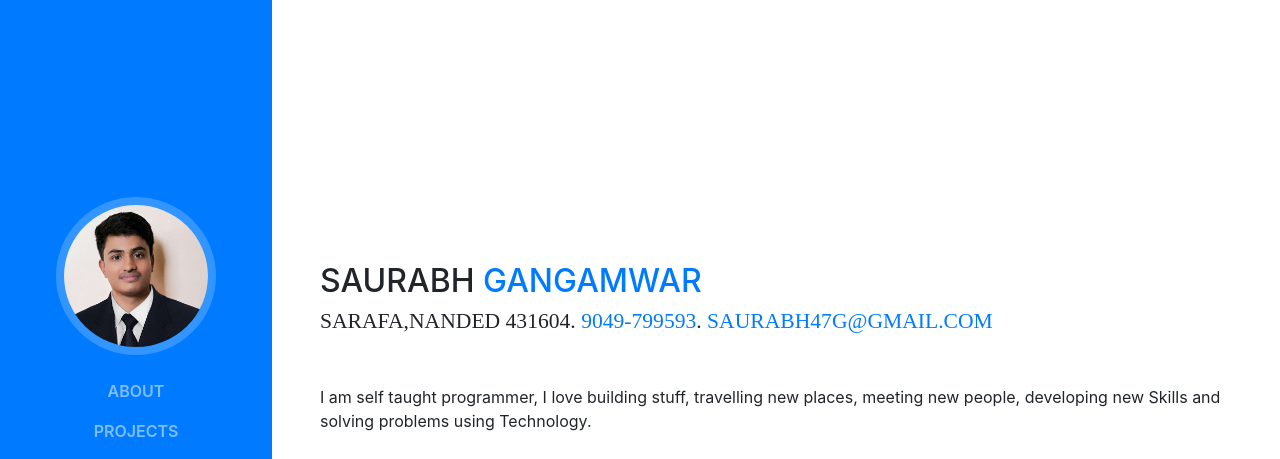
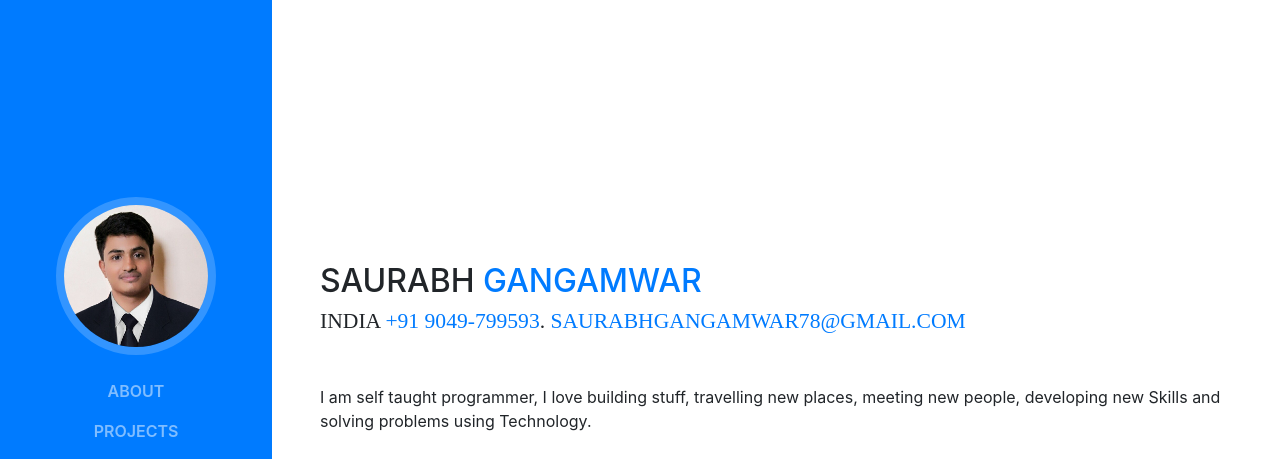
Before and after one commit to saurabh47/saurabh47.github.io, a website with bundled scripts: page index.html in a window 1280 px wide. Shown: the top 459 px of the page. Built offline with nearby package versions, Linux system fonts and the light colour scheme; a web font is replaced by a local one.

Commit message:
Update index.html

```diff
--- a/index.html
+++ b/index.html
@@ -78,8 +78,8 @@
         <h2 class="mb-1">Saurabh
           <span class="text-primary">Gangamwar</span>
           </h1>
-          <div class="subheading mb-5">sarafa,Nanded 431604. <a href="tel:+919049799593">9049-799593</a>.
-            <a href="mailto:saurabh47g@gmail.com">saurabh47g@gmail.com</a>
+          <div class="subheading mb-5">India <a href="tel:+919049799593">+91 9049-799593</a>.
+            <a href="mailto:saurabh47g@gmail.com">saurabhgangamwar78@gmail.com</a>
           </div>
           <p class="mb-5">I am self taught programmer, I love building stuff, travelling new places, meeting new people,
             developing new Skills and solving problems using Technology.</p>
```
